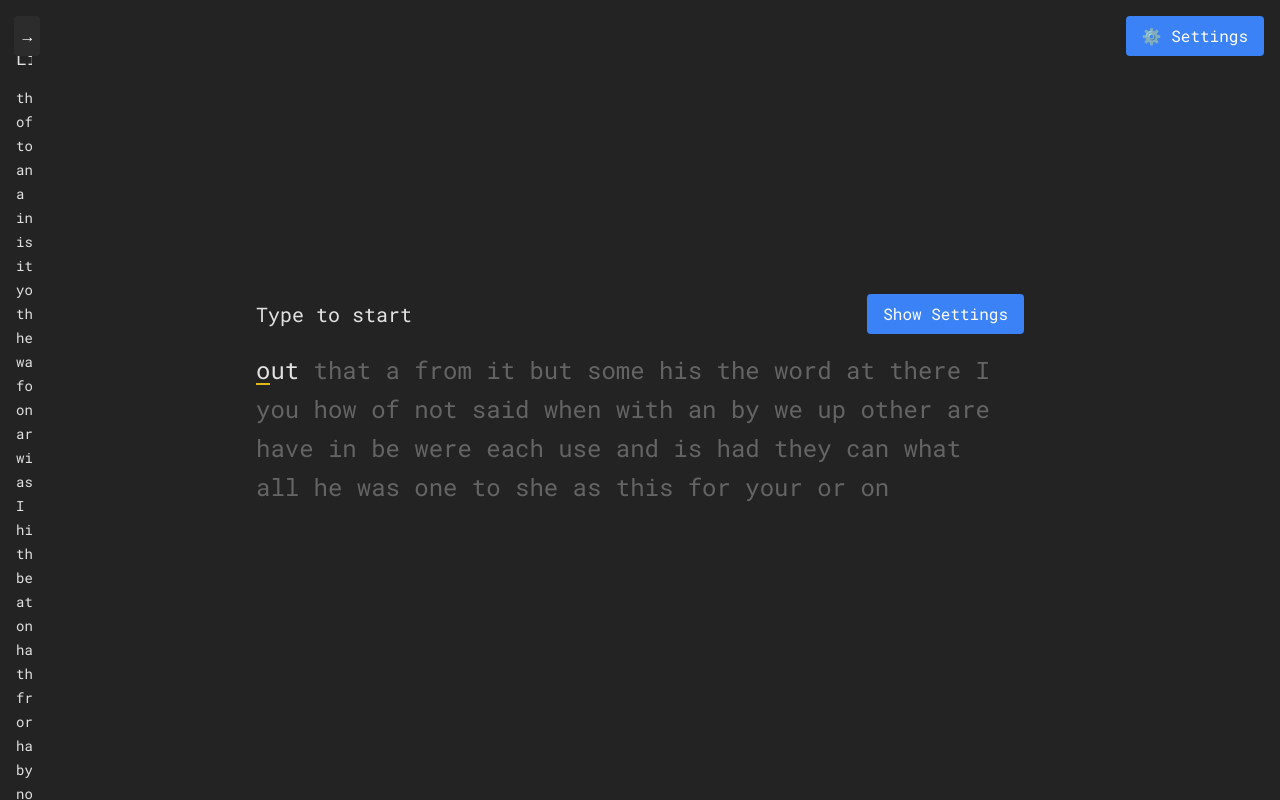
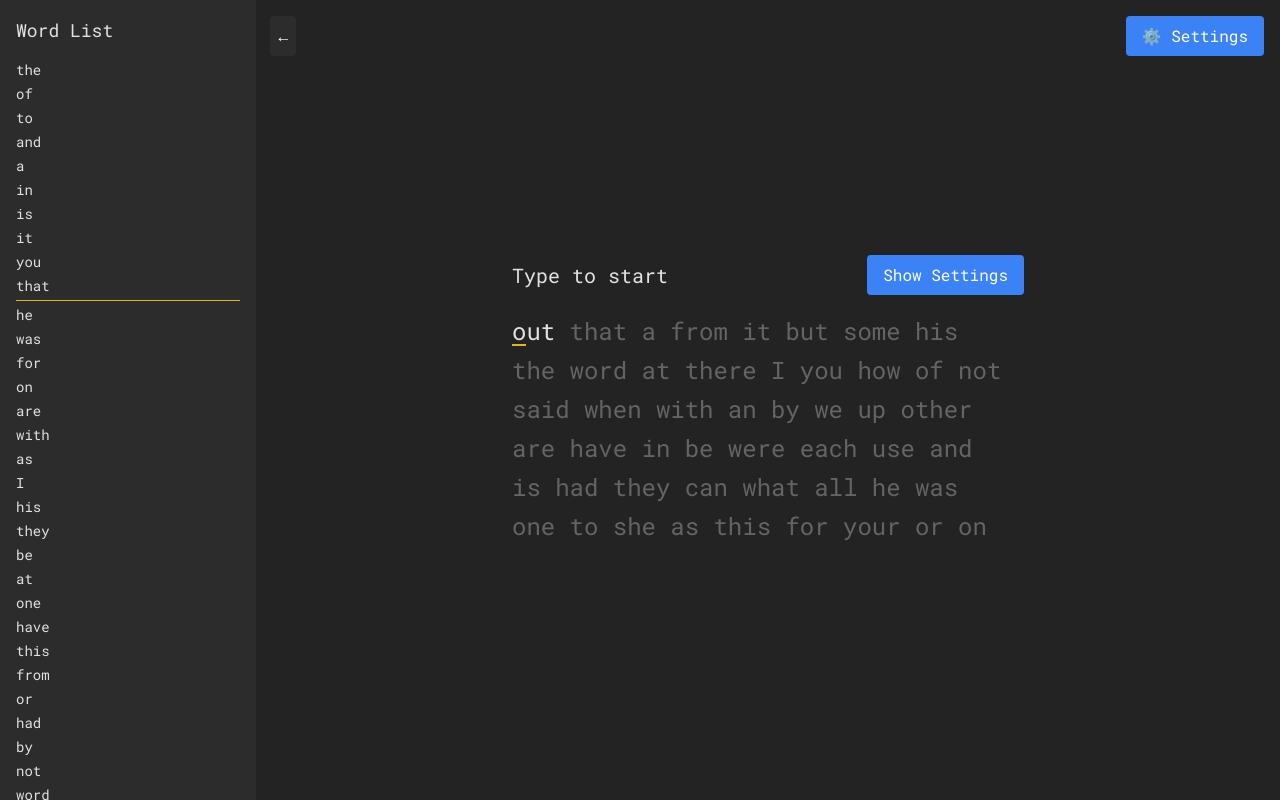
Before and after one commit to wScottSh/bottom10, a Next.js app: page / in a window 1280 px wide. Built offline with nearby package versions, Linux system fonts and the light colour scheme.

Commit message:
Update Sidebar to include a separator after the first 10 words and set Sidebar visibility to open by default

```diff
--- a/app/components/Sidebar.tsx
+++ b/app/components/Sidebar.tsx
@@ -42,7 +42,8 @@ export default function Sidebar({
       <div className="h-full overflow-y-auto p-4">
         <h2 className="text-lg mb-4 text-[#e2e2e2]">Word List</h2>
         <ul className="space-y-1">
-          {sortedWords.map(([word, stats]) => (
+          {sortedWords.map(([word, stats], index) => (
+            <>
               <li key={word} className="flex justify-between text-sm">
                 <span>{word}</span>
                 {stats.lastScore > 0 && (
@@ -51,6 +52,8 @@ export default function Sidebar({
                   </span>
                 )}
               </li>
+              {index === 9 && <hr className="my-2 border-[#e2b714]" />}
+            </>
           ))}
         </ul>
       </div>
--- a/app/components/TypingTest.tsx
+++ b/app/components/TypingTest.tsx
@@ -20,7 +20,7 @@ export default function TypingTest() {
   }
 
   // Add new state for sidebar and global word stats
-  const [isSidebarOpen, setIsSidebarOpen] = useState(false);
+  const [isSidebarOpen, setIsSidebarOpen] = useState(true);  // Changed to true
   const [globalWordStats, setGlobalWordStats] = useState(() => {
     // Initialize with empty stats for all words
     return wordList.reduce((acc, word) => ({
```
Lines whose indentation alone changed are shown as unchanged.
